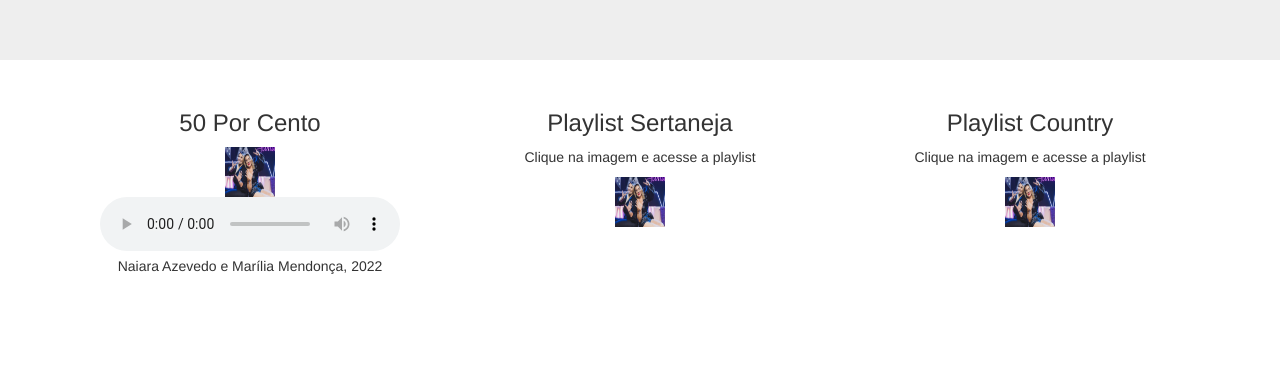
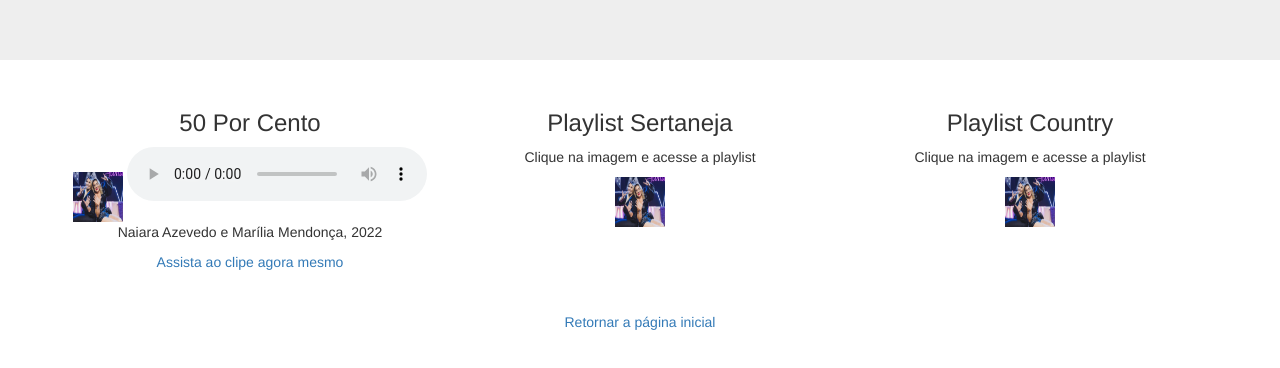
Before and after one commit to fss9/WEB1-TRABALHO, a plain HTML site: page WEB1-TRABALHO/sertanejo.html in a window 1280 px wide. Shown: the part 180-548 px from the top of the page. Drawn offline with nearby package versions, Linux system fonts and the light colour scheme.

Commit message:
WEB1-TRABALHO

```diff
--- a/WEB1-TRABALHO/sertanejo.html
+++ b/WEB1-TRABALHO/sertanejo.html
@@ -29,12 +29,12 @@
         <img src="imgs\musicas\50PorCento.jpg" alt="50PorCento"
         width="50"
         height="50">
-        <br>
       <audio autoplay="autoplay" controls="controls">
         <source src="audios/50-por-cento-naiara-azevedo-marilia-mendonca.mp3" type="audio/mp3"/>
          </audio>
          <p>Naiara Azevedo e Marília Mendonça, 2022</p>
-         <br>
+
+         <a href="clipes.html">Assista ao clipe agora mesmo</a>
     </figure><br>
 
 
@@ -60,8 +60,11 @@
         width="50"
         height="50">
     </figure>
-
     </div>
   </div>
 </div>
 </br></center>
+
+<center><a href="index.html">Retornar a página inicial</a></center>
+</body>
+</html>
```
